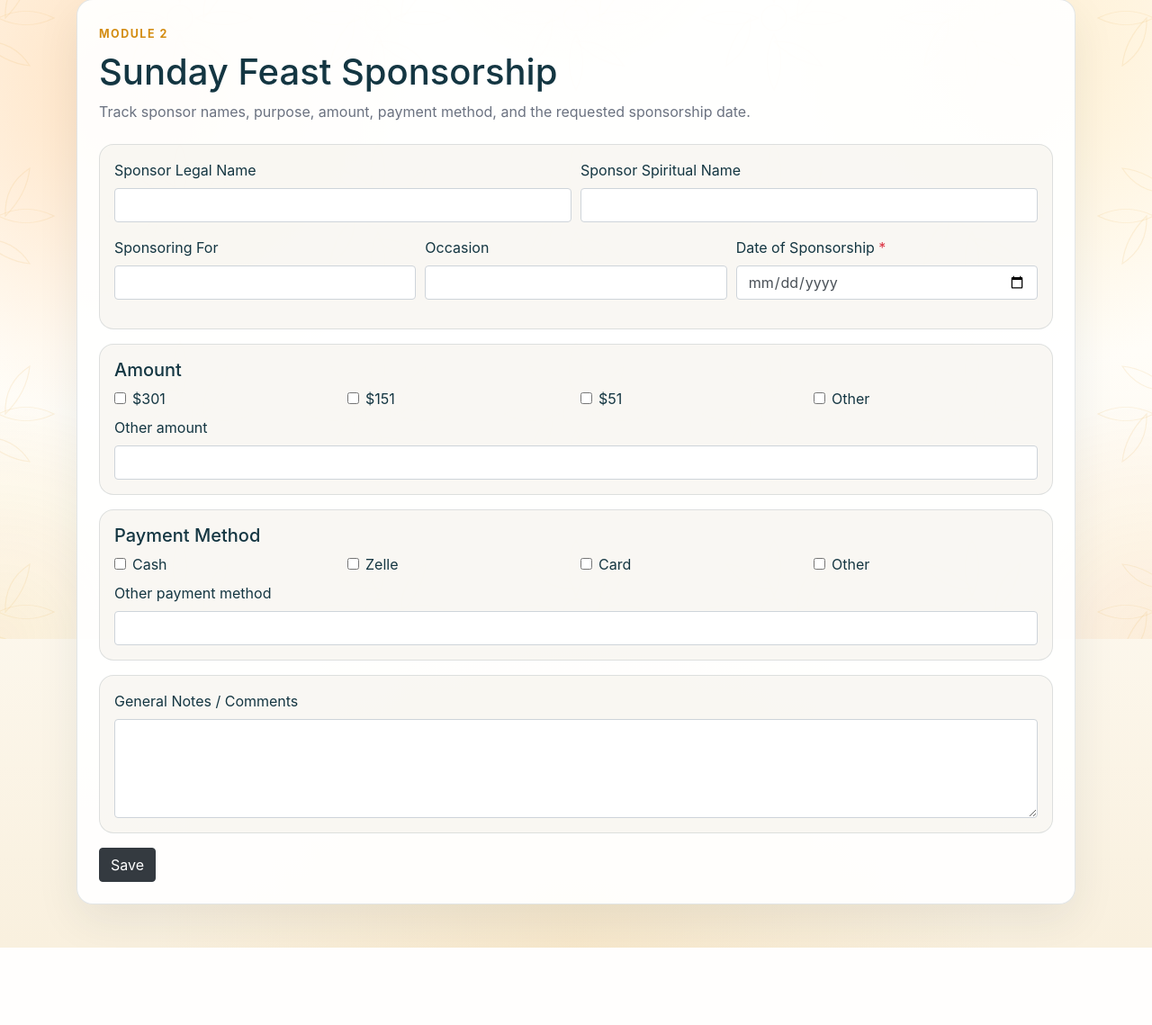
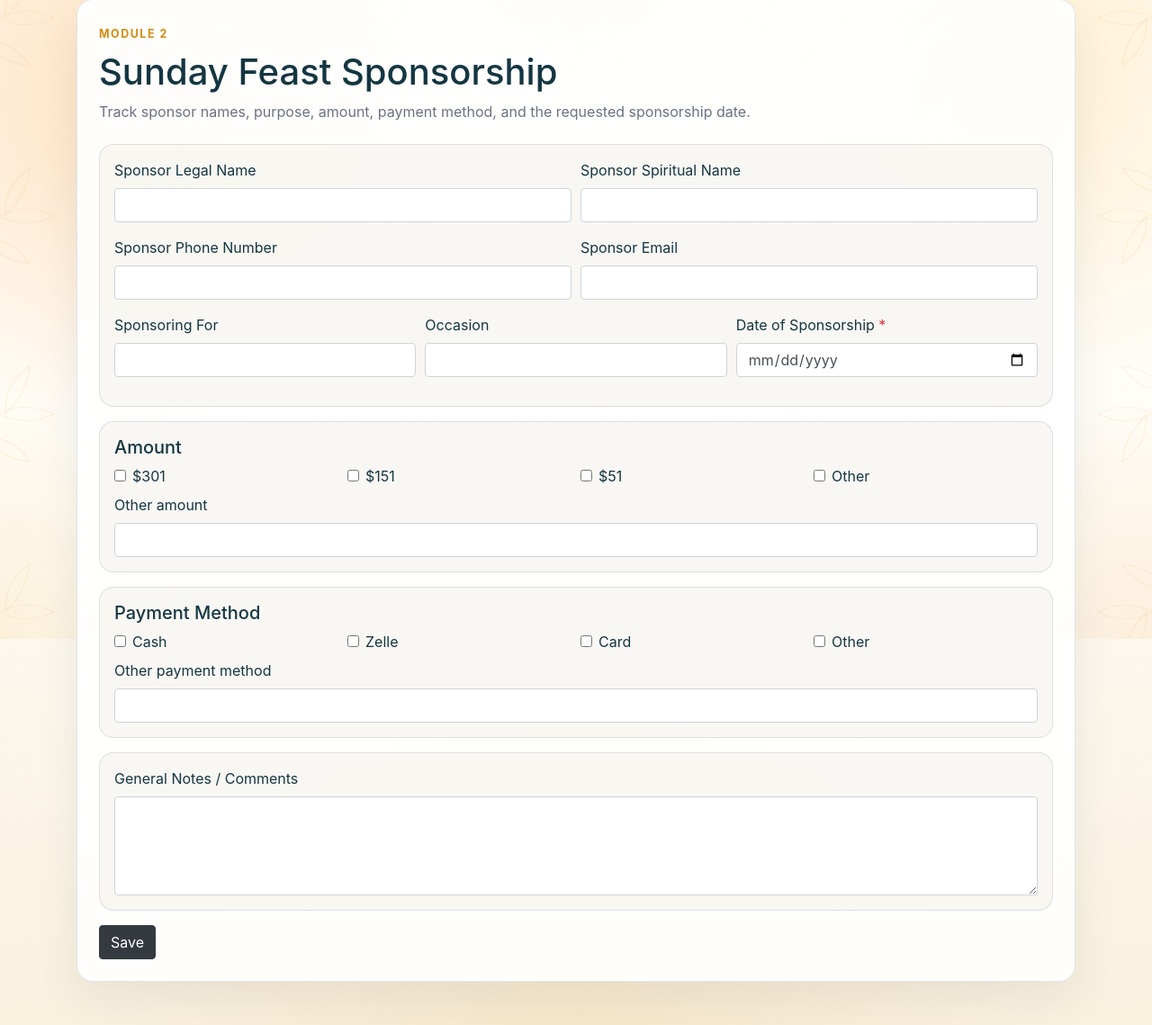
Before and after one commit to Ayushmaan-Dubey/IskonCRM, a Flask app: page /sponsorships/new in a window 1280 px wide. Shown: the part 90-1229 px from the top of the page at 90% size. Before the commit the page ends 1143 px from the top, so only its background shows below. Run offline with Flask 3, Linux system fonts and the light colour scheme; the visitor is signed in with stand-in values (Sample User, id 1); some libraries are stand-ins or nearby versions.

Commit message:
Add sponsor contact fields

```diff
--- a/website/__init__.py
+++ b/website/__init__.py
@@ -87,6 +87,14 @@ def create_app():
                 if 'created_by_admin' not in cols:
                     db.session.execute(text("ALTER TABLE user ADD COLUMN created_by_admin VARCHAR"))
                     db.session.commit()
+            if 'sponsorship' in inspector.get_table_names():
+                cols = [c['name'] for c in inspector.get_columns('sponsorship')]
+                if 'sponsor_phone_number' not in cols:
+                    db.session.execute(text("ALTER TABLE sponsorship ADD COLUMN sponsor_phone_number VARCHAR"))
+                    db.session.commit()
+                if 'sponsor_email' not in cols:
+                    db.session.execute(text("ALTER TABLE sponsorship ADD COLUMN sponsor_email VARCHAR"))
+                    db.session.commit()
             # create any missing tables
             db.create_all()
 
--- a/website/models.py
+++ b/website/models.py
@@ -34,6 +34,8 @@ class Sponsorship(db.Model):
     id = db.Column(db.Integer, primary_key=True)
     sponsor_legal_name = db.Column(db.String(200), nullable=False)
     sponsor_spiritual_name = db.Column(db.String(200), nullable=True)
+    sponsor_phone_number = db.Column(db.String(50), nullable=True)
+    sponsor_email = db.Column(db.String(150), nullable=True)
     sponsoring_for = db.Column(db.String(200), nullable=True)
     occasion = db.Column(db.String(200), nullable=True)
     sponsorship_date = db.Column(db.Date, nullable=True)
--- a/website/templates/reports.html
+++ b/website/templates/reports.html
@@ -61,6 +61,8 @@
         <tr>
           <th>Sponsor</th>
           <th>Recorded By</th>
+          <th>Phone</th>
+          <th>Email</th>
           <th>For</th>
           <th>Occasion</th>
           <th>Date</th>
@@ -73,6 +75,8 @@
           <tr>
             <td>{{ item.sponsor_legal_name }}</td>
             <td>{{ item.created_by_user.display_name if item.created_by_user else '' }}</td>
+            <td>{{ item.sponsor_phone_number or '' }}</td>
+            <td>{{ item.sponsor_email or '' }}</td>
             <td>{{ item.sponsoring_for or '' }}</td>
             <td>{{ item.occasion or '' }}</td>
             <td>{{ item.sponsorship_date.strftime('%Y-%m-%d') if item.sponsorship_date else 'TBD' }}</td>
@@ -81,7 +85,7 @@
           </tr>
         {% else %}
           <tr>
-            <td colspan="7" class="muted">No sponsorship data yet.</td>
+            <td colspan="9" class="muted">No sponsorship data yet.</td>
           </tr>
         {% endfor %}
       </tbody>
--- a/website/templates/sponsorship.html
+++ b/website/templates/sponsorship.html
@@ -27,6 +27,16 @@
       <div class="form-group col-md-6">
         <label>Sponsor Spiritual Name</label>
         <input type="text" name="sponsor_spiritual_name" class="form-control" value="{{ form.sponsor_spiritual_name if form else '' }}">
+      </div>
+    </div>
+    <div class="form-row">
+      <div class="form-group col-md-6">
+        <label>Sponsor Phone Number</label>
+        <input type="text" name="sponsor_phone_number" class="form-control" value="{{ form.sponsor_phone_number if form else '' }}">
+      </div>
+      <div class="form-group col-md-6">
+        <label>Sponsor Email</label>
+        <input type="email" name="sponsor_email" class="form-control" value="{{ form.sponsor_email if form else '' }}">
       </div>
     </div>
     <div class="form-row">
--- a/website/views.py
+++ b/website/views.py
@@ -161,6 +161,8 @@ def sponsorship():
         form = request.form
         sponsor_legal_name = form.get('sponsor_legal_name', '').strip()
         sponsor_spiritual_name = form.get('sponsor_spiritual_name', '').strip()
+        sponsor_phone_number = form.get('sponsor_phone_number', '').strip()
+        sponsor_email = form.get('sponsor_email', '').strip()
         sponsoring_for = form.get('sponsoring_for', '').strip()
         occasion = form.get('occasion', '').strip()
         sponsorship_date_raw = form.get('sponsorship_date', '').strip()
@@ -195,6 +197,8 @@ def sponsorship():
         record = Sponsorship(
             sponsor_legal_name=sponsor_legal_name,
             sponsor_spiritual_name=sponsor_spiritual_name or None,
+            sponsor_phone_number=sponsor_phone_number or None,
+            sponsor_email=sponsor_email or None,
             sponsoring_for=sponsoring_for or None,
             occasion=occasion or None,
             sponsorship_date=sponsorship_date,
@@ -282,9 +286,10 @@ def export_report(report_name):
             ])
     elif report_name == 'sponsorships':
         writer.writerow([
-            'Sponsor Legal Name', 'Sponsor Spiritual Name', 'Sponsoring For', 'Occasion',
-            'Sponsorship Date', 'Amount Options', 'Amount Other', 'Payment Methods',
-            'Payment Method Other', 'Notes', 'Created By', 'Created At',
+            'Sponsor Legal Name', 'Sponsor Spiritual Name', 'Sponsor Phone Number',
+            'Sponsor Email', 'Sponsoring For', 'Occasion', 'Sponsorship Date',
+            'Amount Options', 'Amount Other', 'Payment Methods', 'Payment Method Other',
+            'Notes', 'Created By', 'Created At',
         ])
         for record in Sponsorship.query.order_by(
             Sponsorship.sponsorship_date.asc(),
@@ -293,6 +298,8 @@ def export_report(report_name):
             writer.writerow([
                 record.sponsor_legal_name,
                 record.sponsor_spiritual_name or '',
+                record.sponsor_phone_number or '',
+                record.sponsor_email or '',
                 record.sponsoring_for or '',
                 record.occasion or '',
                 record.sponsorship_date.isoformat() if record.sponsorship_date else '',
```
